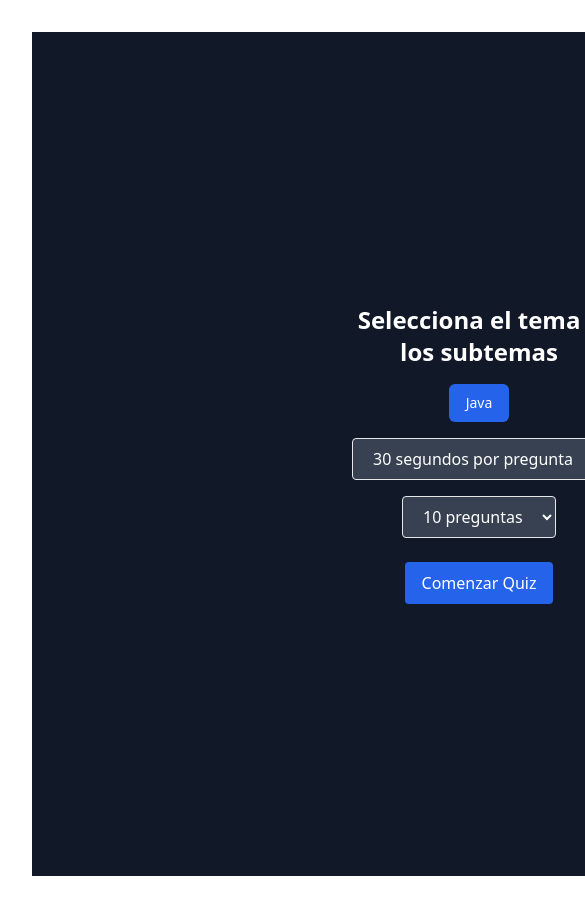
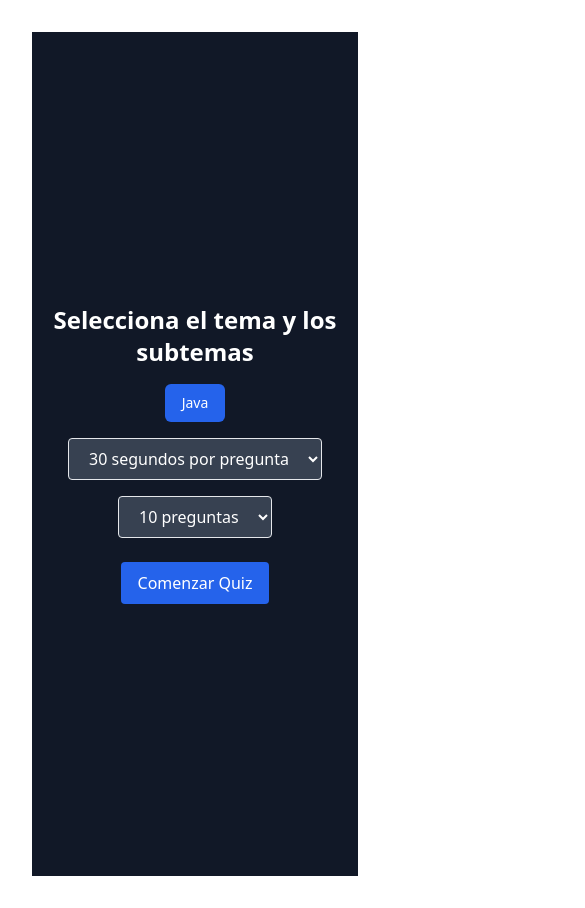
Before and after one commit to jamjav/quiz-react, a React (Vite) app: page / in a window 390 px wide. Shown: the top 908 px of the page, 585 px wide, since content can reach past the window. Built offline with nearby package versions, Linux system fonts and the light colour scheme.

Commit message:
add mobile response

```diff
--- a/src/QuizApp.jsx
+++ b/src/QuizApp.jsx
@@ -153,8 +153,9 @@ export default function QuizApp() {
 
   if (!quizStarted) {
     return (
+
       <div className="flex justify items-center min-h-screen bg-gray-900 text-white">
-        <div className="px-80">
+        <div className="px-4 sm:px-10 md:px-20 lg:px-40 xl:px-80">
           <h1 className="text-2xl font-bold mb-4 text-center">
             Selecciona el tema y los subtemas
           </h1>
@@ -264,7 +265,7 @@ export default function QuizApp() {
 
   if (current >= questions.length || timeLeft <= 0) {
     return (
-      <div className="flex justify-center items-center min-h-screen bg-gray-900 text-white">
+      <div className="w-full max-w-4xl mx-auto px-4 sm:px-6 md:px-8">
         <div className="w-full max-w-4xl mx-auto px-4 lg:px-8">
           <h1 className="text-center text-white text-2xl font-bold mb-6">
             Resultados del Quiz
```
